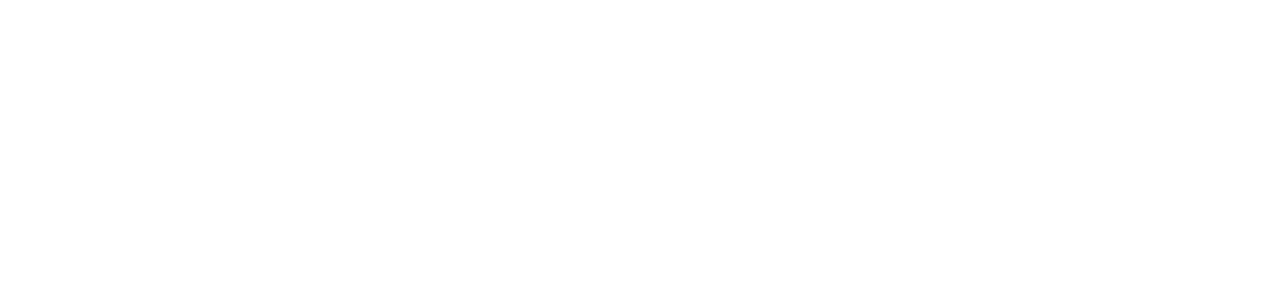
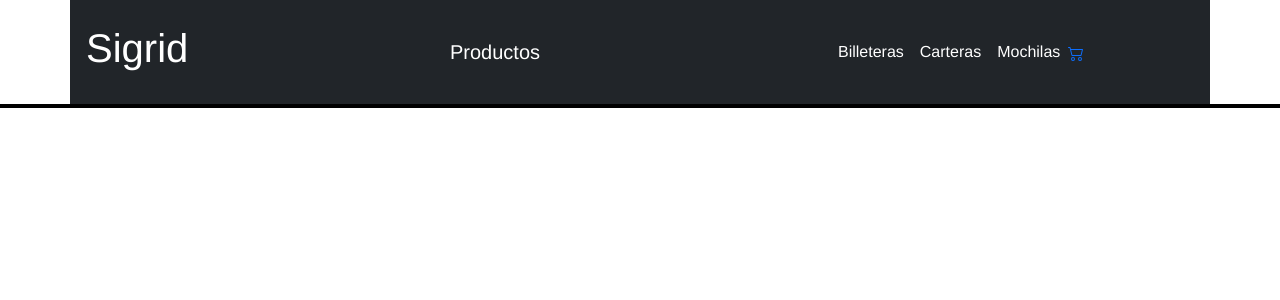
Before and after one commit to nvquinter/quintero-app, a React (Create React App) app: page /cart in a window 1280 px wide. Shown: the top 300 px of the page. Built offline with nearby package versions, Linux system fonts and the light colour scheme.

Commit message:
Context3

```diff
--- a/src/App.js
+++ b/src/App.js
@@ -4,6 +4,7 @@ import ItemListContainer from "./components/ItemListContainer";
 import ItemDetailContainer from "./components/ItemDetailContainer";
 import MiProvider from "./components/CartContext";
 import Cart from "./components/Cart"
+import Checkout from "./components/Checkout"
 
 
 const App = () => {
@@ -16,6 +17,7 @@ const App = () => {
          <Route path="/detail/:id" element= {<ItemDetailContainer />} />
          <Route path="/category/:categoryId" element= {<ItemListContainer />} />
          <Route path={"/cart"} element={<Cart/>}/>
+         <Route path={"/checkout"} element={<Checkout/>}/>
        </Routes>
     </BrowserRouter>
     </MiProvider>
--- a/src/components/Cart.js
+++ b/src/components/Cart.js
@@ -1,8 +1,47 @@
 import React from 'react'
+import { useContext } from 'react'
+import { Link } from 'react-router-dom'
+import { contexto } from "./CartContext"
 
 const Cart = () => {
+  const {carrito, getSubtotal, cartLenght, getTotal, vaciarCarrito} = useContext(contexto)
+
   return (
-    <div>Cart</div>
+    <>
+      {cartLenght() === 0 ? (
+        <div>
+          <div>
+            <p>Oops! Tu carrito está vacío. Por favor, agregá algún producto para poder continuar.</p>
+            <Link to='/'>volver al inicio</Link>
+            </div>
+        </div>
+      ) : (
+            <div className='product-container'>
+              {carrito.map((product) =>(
+                <div key={product.id}>
+                  <img src={product.image} alt={product.title} width="200"/>
+                  <h1>{product.title}</h1>
+                  <h2>Stock:{product.stock}</h2>
+                  <h3>${product.precio}.-</h3>
+                  <p>Cantidad total: {product.cantidad}</p>
+                <div>
+                    <p>Importe Subtotal: ${parseFloat(getSubtotal(product.precio, product.cantidad))}</p>
+                  </div>
+                  <div>
+                  <p>Importe Total: ${parseFloat(getTotal())}</p>
+                </div>
+                <div>
+                  <button onClick={vaciarCarrito}> Vaciar Carrito </button>
+                </div>
+                <div>
+                  <Link to="/checkout">Finalizar la Compra</Link>
+                </div>
+            </div>
+          )
+            )}
+        </div>
+      )}
+    </>
   )
 }
 
--- a/src/components/CartContext.js
+++ b/src/components/CartContext.js
@@ -17,24 +17,42 @@ const MiProvider = ({children}) =>{
             const itemToAdd = {...producto, cantidad}
             setCarrito([...carrito, itemToAdd])
         }
+    }
 
-         const isInCart = (id) => {
-             return carrito.some((item) => (item.id === id))
-          }
+    const isInCart = (id) => {
+        return carrito.some((item) => (item.id === id))
+    }
 
-         const eliminarProducto = (id) => {
-            setCarrito (carrito.filter((item) => (item.id !== id)))
+    const vaciarCarrito = () => {
+        setCarrito ([])
+    }
 
-        }
-        const vaciarCarrito = () => {
-            setCarrito ([])
-        }
+    const cartLenght = () => {
+            let quantity = 0
+            carrito.forEach((item) => {
+            quantity = quantity + item.cantidad
+        })
+    }
+
+    const getSubtotal = (precio, cantidad) => {
+            let subtotal = 0
+            subtotal = subtotal + (precio * cantidad)
+        return Number(subtotal)
+    }
+
+    const getTotal = () => {
+        let total = 0
+        carrito.forEach((item) => {
+            total = total + (item.cantidad * item.precio)
+        })
+        return Number(total)
+    }
 
     return(
-        <Provider value={{carrito, agregarProducto,isInCart, eliminarProducto, vaciarCarrito}}>
+        <Provider value={{carrito, agregarProducto, isInCart,  cartLenght, vaciarCarrito, getSubtotal, getTotal}}>
             {children}
         </Provider>
     )
 }
-}
+
 export default MiProvider;
--- a/src/components/CartWidget.js
+++ b/src/components/CartWidget.js
@@ -1,10 +1,11 @@
 import { NavLink } from "react-router-dom"
-
 
 const CartWidget = () => {
   return (
     <>
-       <NavLink to="/cart"><span>shopping_cart</span></NavLink>
+       <NavLink to="/cart"><i className="bi bi-cart2"><svg xmlns="http://www.w3.org/2000/svg" width="16" height="16" fill="currentColor" class="bi bi-cart2" viewBox="0 0 16 16">
+          <path d="M0 2.5A.5.5 0 0 1 .5 2H2a.5.5 0 0 1 .485.379L2.89 4H14.5a.5.5 0 0 1 .485.621l-1.5 6A.5.5 0 0 1 13 11H4a.5.5 0 0 1-.485-.379L1.61 3H.5a.5.5 0 0 1-.5-.5zM3.14 5l1.25 5h8.22l1.25-5H3.14zM5 13a1 1 0 1 0 0 2 1 1 0 0 0 0-2zm-2 1a2 2 0 1 1 4 0 2 2 0 0 1-4 0zm9-1a1 1 0 1 0 0 2 1 1 0 0 0 0-2zm-2 1a2 2 0 1 1 4 0 2 2 0 0 1-4 0z"/>
+          </svg></i></NavLink>
     </>
   )
 }
--- /dev/null
+++ b/src/components/Checkout.js
@@ -0,0 +1,9 @@
+import React from 'react'
+
+const Checkout = () => {
+  return (
+    <div>Checkout</div>
+  )
+}
+
+export default Checkout
--- a/src/components/ItemCount.js
+++ b/src/components/ItemCount.js
@@ -24,11 +24,11 @@ import {useState} from "react"
    return (
       <div>
         <button className="button" onClick={bajarContador}> - </button>
-        <span className="contador">{contador}</span>
+        <span className="contador"> {contador} </span>
         <button className="button" onClick={aumentarContador}> + </button>
-        {contador > 0 ?  <button  onClik={confirmarContador(contador)}> Agregar al Carrito </button>: <></>}
-
-
+        <div>
+        <button onClick={confirmarContador}> Agregar </button>
+        </div>
       </div>
    )
  }
--- a/src/components/ItemDetail.js
+++ b/src/components/ItemDetail.js
@@ -15,9 +15,9 @@ const ItemDetail = ({item}) => {
         setConfirm(false);
       } else {
         return null;
+        }
     }
 
-    }
     return (
         <div className='product-container'>
             <img src={item.image} alt={item.name} width="200" />
@@ -27,7 +27,6 @@ const ItemDetail = ({item}) => {
                 <h3>$ {item.precio}</h3>
                 <h4>Stock: {item.stock}</h4>
                 <div>
-                {confirm ? <ItemCount stock={item.stock} initial={1} onAdd={onAdd}/>: <div><Link to={`/cart`}>Terminar Compra</Link></div>}
                 {confirm ? <ItemCount stock={item.stock} initial={1} onAdd={onAdd}/>: <div><div><Link to={`/cart`}>Finalizar Compra</Link></div> <div><Link to='/'>Continuar comprando</Link></div></div> }
                 </div>
             </div>
--- a/src/components/ItemListContainer.js
+++ b/src/components/ItemListContainer.js
@@ -5,7 +5,6 @@ import {useParams} from 'react-router-dom'
 
 const ItemListContainer = (props) => {
   const [items, setItems] = useState([])
-  // const {categoryId} = useParams()
   const {id} = useParams()
 
   useEffect(() => {
--- a/src/estilos.css
+++ b/src/estilos.css
@@ -80,19 +80,19 @@
   .button {
     background-color: white;
     color: black;
-    border: 2px solid #f44336;
-    padding: 10px 15px;
+    /* border: 2px solid #f44336; */
+    padding: 8px 8px;
     text-align: center;
     text-decoration: none;
     display: inline-block;
     font-size: 10px;
-    margin: 4px 2px;
+    /* margin: 4px 2px; */
     transition-duration: 0.4s;
     cursor: pointer;
   }
 
   .button:hover {
-    background-color: #f44336;
+    /* background-color: #f44336; */
     color: white;
   }
   .contador{
```
